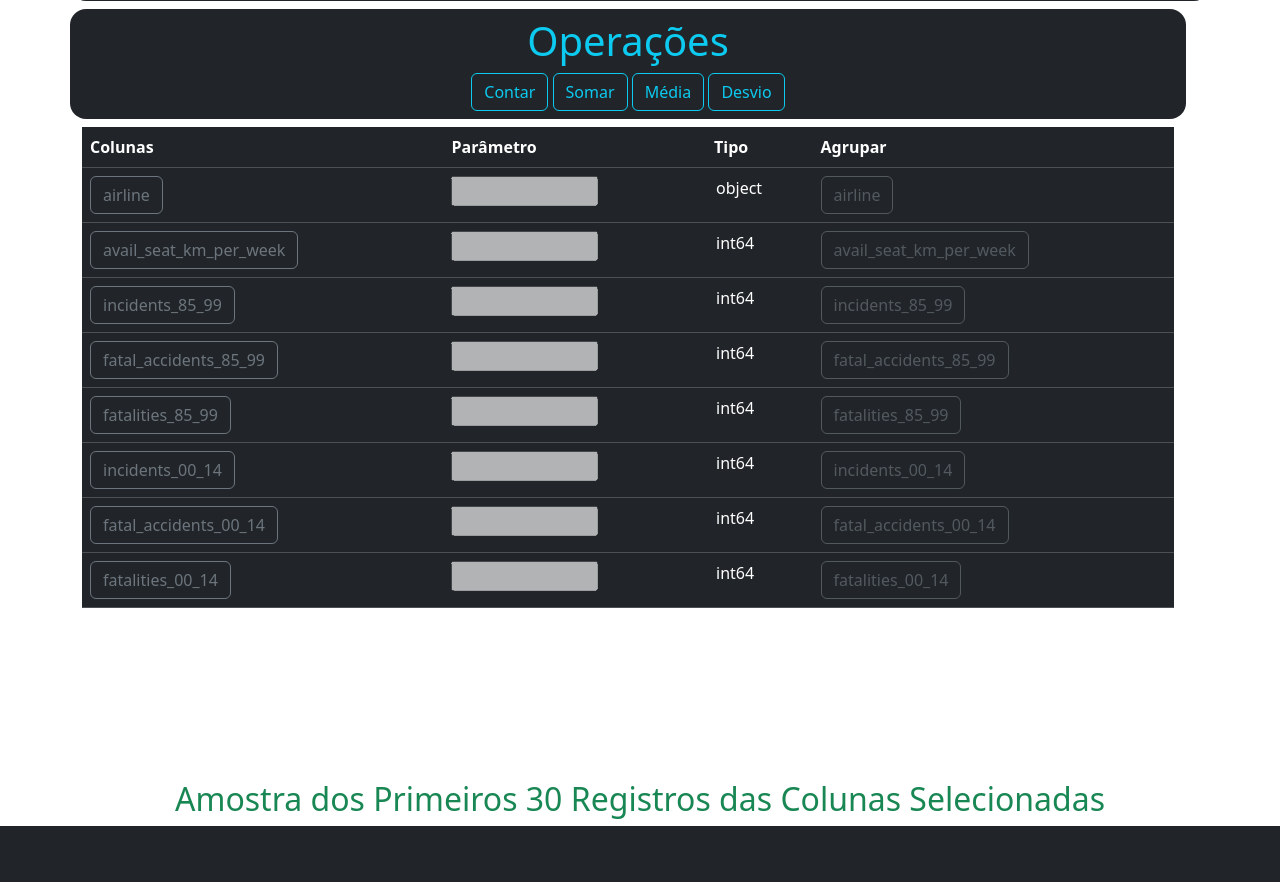
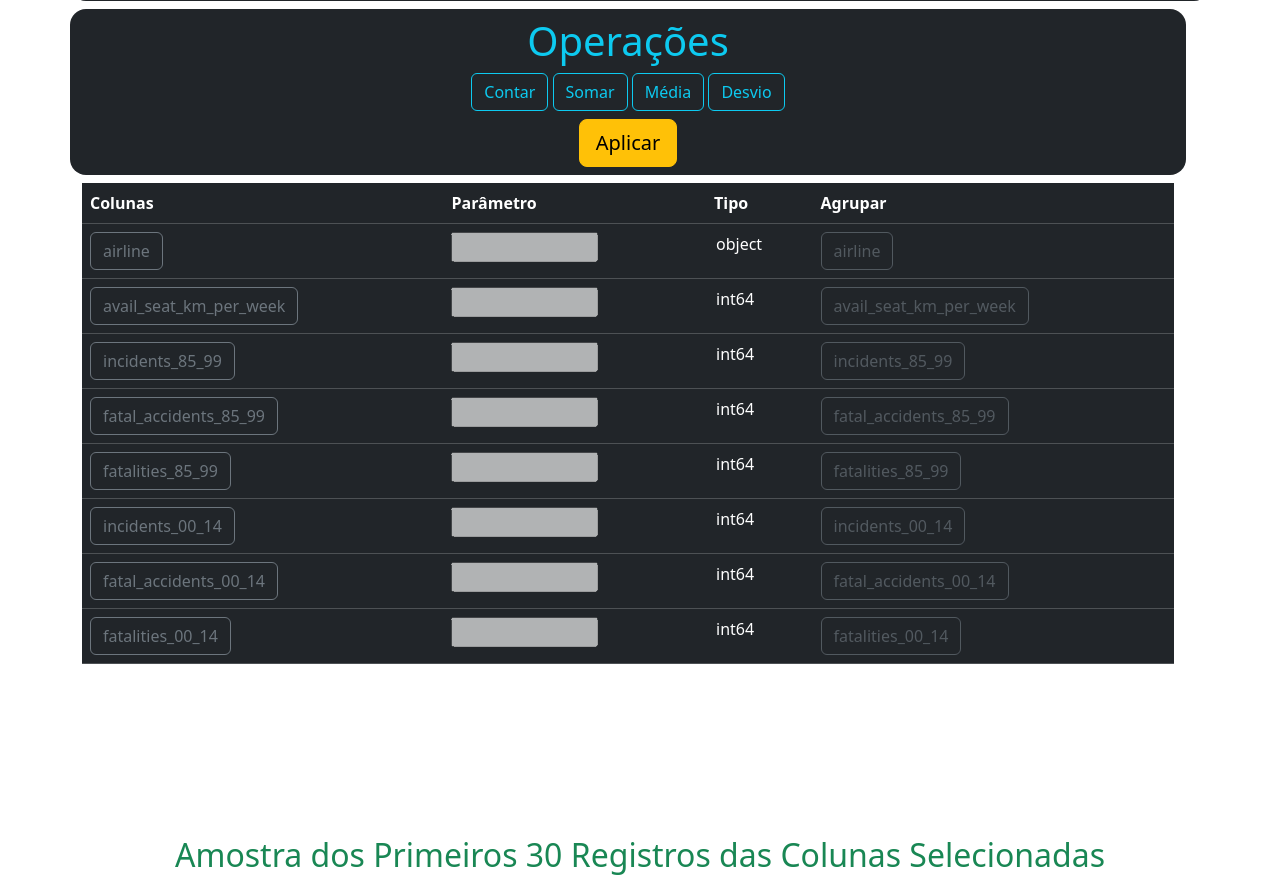
Before and after one commit to rafaelponte89/prj_ve_facil, a Django app: a page that uses src/prj_ve_facil/templates/analise.html in a window 1280 px wide. Shown: the part 175-1057 px from the top of the page. Before the commit the page ends 1001 px from the top, so only its background shows below. Run offline with Django 4.2, Linux system fonts and the light colour scheme; data comes from the database, SQL or seed files in the repository; a map, chart or similar area stays blank.

Commit message:
Criação do botão aplicar

```diff
--- a/src/prj_ve_facil/templates/analise.html
+++ b/src/prj_ve_facil/templates/analise.html
@@ -21,19 +21,6 @@
         </div>
         <div class="row mt-2">
             <div class="col-12">
-                <form name="form" id="form" method="get" role="form">
-                    {% csrf_token %}
-                    <!-- <label for="selectoperacao">Operação</label>
-                <select name="selectoperacao" id="selectoperacao"
-                    class="operacao form-select form-select-lg mb-3 rounded-4 text-bg-success" multiple
-                    aria-label="multiple select example">
-                    <option class="btn-check" value="None" selected>Selecione</option>
-
-                    <option value="contar">Contar</option>
-                    <option value="somar">Somar</option>
-                    <option value="media">Média</option>
-                    <option value="desvio">Desvio</option>
-                </select> -->
                 <div class="row">
                     <div class="col-12 text-bg-dark rounded-4 p-2 text-center">
 
@@ -42,21 +29,30 @@
                             autocomplete="off" value="contar">
                         <label class="btn btn-outline-info" for="radiocontar">Contar</label>
 
-                            <input type="radio" class="btn-check" name="options-outlined" id="radiosomar"
-                                autocomplete="off" value="somar">
+                        <input type="radio" class="btn-check" name="options-outlined" id="radiosomar" autocomplete="off"
+                            value="somar">
                         <label class="btn btn-outline-info" for="radiosomar">Somar</label>
 
-                            <input type="radio" class="btn-check" name="options-outlined" id="radiomedia"
-                                autocomplete="off" value="media">
+                        <input type="radio" class="btn-check" name="options-outlined" id="radiomedia" autocomplete="off"
+                            value="media">
                         <label class="btn btn-outline-info" for="radiomedia">Média</label>
 
                         <input type="radio" class="btn-check" name="options-outlined" id="radiodesvio"
                             autocomplete="off" value="desvio">
                         <label class="btn btn-outline-info" for="radiodesvio">Desvio</label>
 
+                        <div class="justify-content-end mt-2">
+                            <button type="button" class="btn btn-warning btn-lg" name="options-outlined"
+                                id="btnaplicar">Aplicar </button>
+                        </div>
+
                     </div>
                 </div>
 
+                <div class="row">
+                    <div class="col-12">
+                        <form name="form" id="form" method="get" role="form">
+                            {% csrf_token %}
                             <table class="table table-hover table-dark mt-2">
                                 <tr>
                                     <th>Colunas</th>
@@ -72,9 +68,6 @@
                                             id="{{c}}" value="{{c}}">
                                         <label class="btn btn-outline-secondary" for="{{c}}">{{c}}</label><br>
 
-                                <!-- <input type="checkbox" class="form-check-input coluna" id="{{c}}" name="{{c}}"
-                                value="{{c}}">
-                            <label for="{{c}}">{{c}}</label> -->
                                     </td>
                                     <td> <input type="text" class="parametro" id="param{{c}}" name="param{{c}}" size=10
                                             maxlength=30 disabled></td>
@@ -85,37 +78,21 @@
                                     </td>
 
                                     <td>
-                                <!-- <input type="checkbox" class="form-check-input agrupa" id="ag{{c}}" name="ag{{c}}"
-                                value="{{c}}"> -->
-                                <!-- <label for="ag{{c}}">{{c}}</label> -->
 
-                                <input type="checkbox" class="btn-check agrupa" autocomplete="off" name="ag{{c}}"
-                                    id="ag{{c}}" value="{{c}}" disabled>
+
+                                        <input type="checkbox" class="btn-check agrupa" autocomplete="off"
+                                            name="ag{{c}}" id="ag{{c}}" value="{{c}}" disabled>
                                         <label class="btn btn-outline-secondary" for="ag{{c}}">{{c}}</label><br>
                                     </td>
-                            <!-- <td>
 
-                             <select name="select{{c}}" id="select{{c}}" class="operacao">
-                                <option value="None_{{c}}" selected>Selecione</option>
-                                {% if t == 'object' %}
-
-                                <option value="contar_{{c}}">Contar</option>
-                                {% else %}
-                                <option value="contar_{{c}}">Contar</option>
-                                <option value="somar_{{c}}">Somar</option>
-                                <option value="media_{{c}}">Média</option>
-                                <option value="desvio_{{c}}">Desvio</option>
-                                <option value="projetar_{{c}}">Projetar</option>
-                                {% endif %}
-
-                            </select>
-                        </td> -->
                                 </tr>
 
                                 {% endfor %}
 
                             </table>
                         </form>
+                    </div>
+                </div>
 
             </div>
         </div>
@@ -151,10 +128,8 @@
                     else {
                         $("#param" + selcol[i].value).attr('disabled', true);
 
-                        $("#ag" + selcol[i].value).prop('checked',false);
+                        $("#ag" + selcol[i].value).prop('checked', false);
                         $("#ag" + selcol[i].value).attr('disabled', true);
-
-
 
                         selcol[i].checked = false;
                         let pos = ls_col.indexOf(selcol[i].value)
@@ -187,8 +162,6 @@
             document.getElementById("radiodesvio").addEventListener('change', () => {
                 op = "desvio"
             })
-
-            var ls_param = [];
 
 
             function sendAjax() {
@@ -261,11 +234,8 @@
             $(".coluna").change(() => sendAjax());
 
 
-            // $("#selectoperacao").change(() => visAjax());
-            $("#radiocontar").change(() => visAjax());
-            $("#radiosomar").change(() => visAjax());
-            $("#radiomedia").change(() => visAjax());
-            $("#radiodesvio").change(() => visAjax());
+
+            $('#btnaplicar').click(() => visAjax());
 
 
             //     function get_chart(x, y) {
```
Lines whose indentation alone changed are shown as unchanged.
